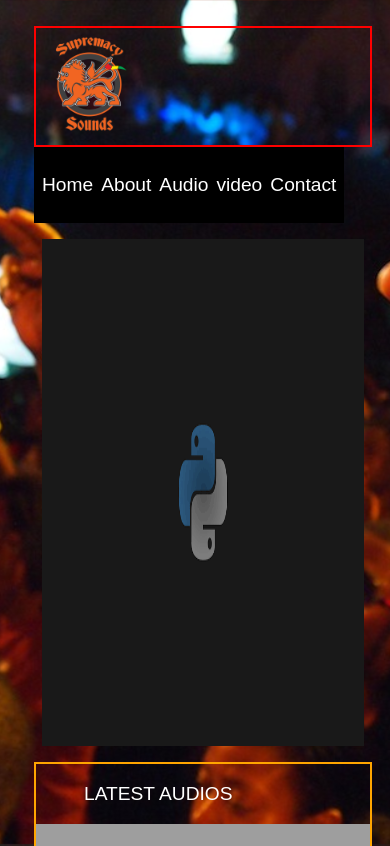
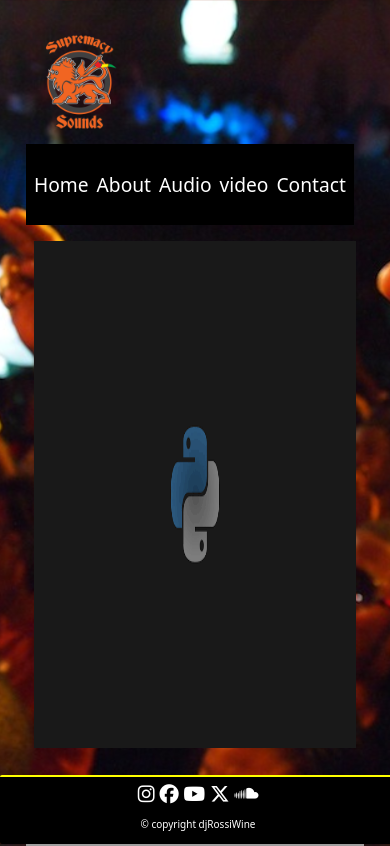
Before and after one commit to SsempogoEzra/Rossiwine, a plain HTML site: page index.html in a window 390 px wide. Shown: the top 846 px of the page. Drawn offline with Linux system fonts and the light colour scheme; grey boxes are pictures that could not be loaded.

Commit message:
horizontal scroll solved,added static and phone displays

```diff
--- a/index.html
+++ b/index.html
@@ -59,7 +59,7 @@
         <div class="youtube" id="utube">
             <p>LATEST VIDEOS</p>
             <div class="youtube-content">
-                <iframe allowfullscreen src="https://www.youtube.com/embed?listType=playlist&list=UULFlbIlkP6078-DapTSPwYy7Q"></iframe>
+                <iframe allowfullscreen  src="https://www.youtube.com/embed?listType=playlist&list=UULFlbIlkP6078-DapTSPwYy7Q"></iframe>
                 <iframe allowfullscreen src="https://www.youtube.com/embed?listType=playlist&list=UULFlbIlkP6078-DapTSPwYy7Q&index=2"></iframe>
                 <iframe allowfullscreen  src="https://www.youtube.com/embed?listType=playlist&list=UULFlbIlkP6078-DapTSPwYy7Q&index=3"></iframe>
             </div>
@@ -96,8 +96,9 @@
             <i class="fa-brands fa-youtube"></i>
             <i class="fa-brands fa-x-twitter"></i>
             <i class="fa-brands fa-soundcloud"></i>
+            <p>&copy; copyright djRossiWine<p>
         </div>
-        <p>copyright here<p>
+        <p>&copy; copyright here<p>
     </div>
 </body>
 </html>
--- a/style.css
+++ b/style.css
@@ -4,10 +4,14 @@ body{
     background-repeat: no-repeat;
     background-size: cover;
     background-attachment: fixed;
-    font-family: Arial, sans-serif;
+    /*font-family: Arial, sans-serif;*/
+    font-family:system-ui, -apple-system, BlinkMacSystemFont, 'Segoe UI', Roboto, Oxygen, Ubuntu, Cantarell, 'Open Sans', 'Helvetica Neue', sans-serif;
     font-size:1.2rem;
     width:100%;
     overflow-x:hidden;
+    color:white;
+    margin-left: auto;
+    margin-right: auto;
 }
 .container{
     /*border:2px solid black;*/
@@ -16,7 +20,7 @@ body{
     padding:10px; /*remove*/
 }
 .header-img{
-    border:2px solid red
+    /*border:2px solid red*/
 }
 .header-img img{
     max-width:6rem;
@@ -99,7 +103,7 @@ body{
 /*audio-section*/
 .audios{
     display:block;
-    border:2px solid orange;
+    /*border:2px solid orange;*/
 }
 .audios p{
     color:#fff;
@@ -116,7 +120,7 @@ body{
 
 /*youtube-section*/
 .youtube{
-    border: 2px solid yellow;
+    /*border: 2px solid yellow;*/
 }
 
 .youtube p{
@@ -126,13 +130,13 @@ body{
 
 }
 .youtube-content{
-    border:2px solid red;
+    /*border:2px solid red;*/
     height:100%;
     position: relative;
 }
 .youtube-content iframe{
     position: relative;
-    border: 2px solid rgb(0, 229, 255);
+    /*border: 2px solid rgb(0, 229, 255);*/
     margin-block:5px;
     width:100%;
     height: 100%;
@@ -141,7 +145,7 @@ body{
 
 /*photo-section*/
 .photos-content{
-    border:2px solid red;
+    /*border:2px solid red;*/
 }
 .photos-content p{
     color:#fff;
@@ -153,6 +157,7 @@ body{
     width:100px;
     height:100px;
     margin-left:2rem;
+    border-radius:2px;
 }
 
 /*end photo-section*/
@@ -160,7 +165,7 @@ body{
 /*footer -section*/
 .footer{
     color:#fff;
-    border:2px solid red;
+    /*border:2px solid red;*/
     display:flex;
     gap:1rem;
     justify-content:flex-start;
@@ -192,10 +197,24 @@ body{
 
 /*end-footer-section*/
 
+/*socials-section*/
 .socials{
     background-color:black;
     color:white;
-
     border-top:2px solid yellow;
-
+    padding:3px;
+    border-radius:2px
 }
+@media only screen and (max-width:600px){
+    .socials{
+        position: fixed;
+        left:0;
+        bottom:0;
+        width:100%;
+        text-align:center;
+    }
+    .socials p{
+        font-size:10px;
+    }
+}
+/*end-of socials
```
